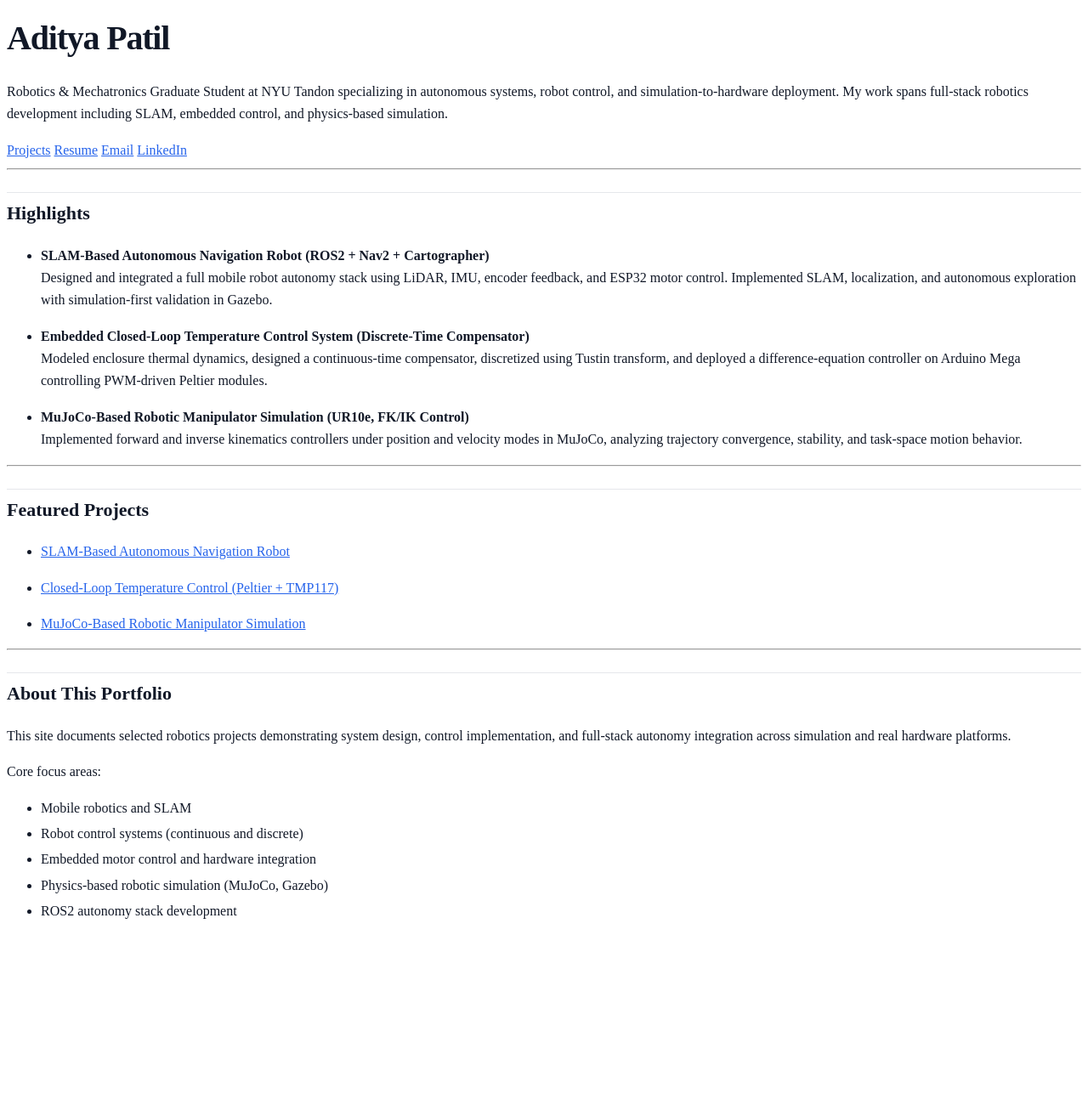
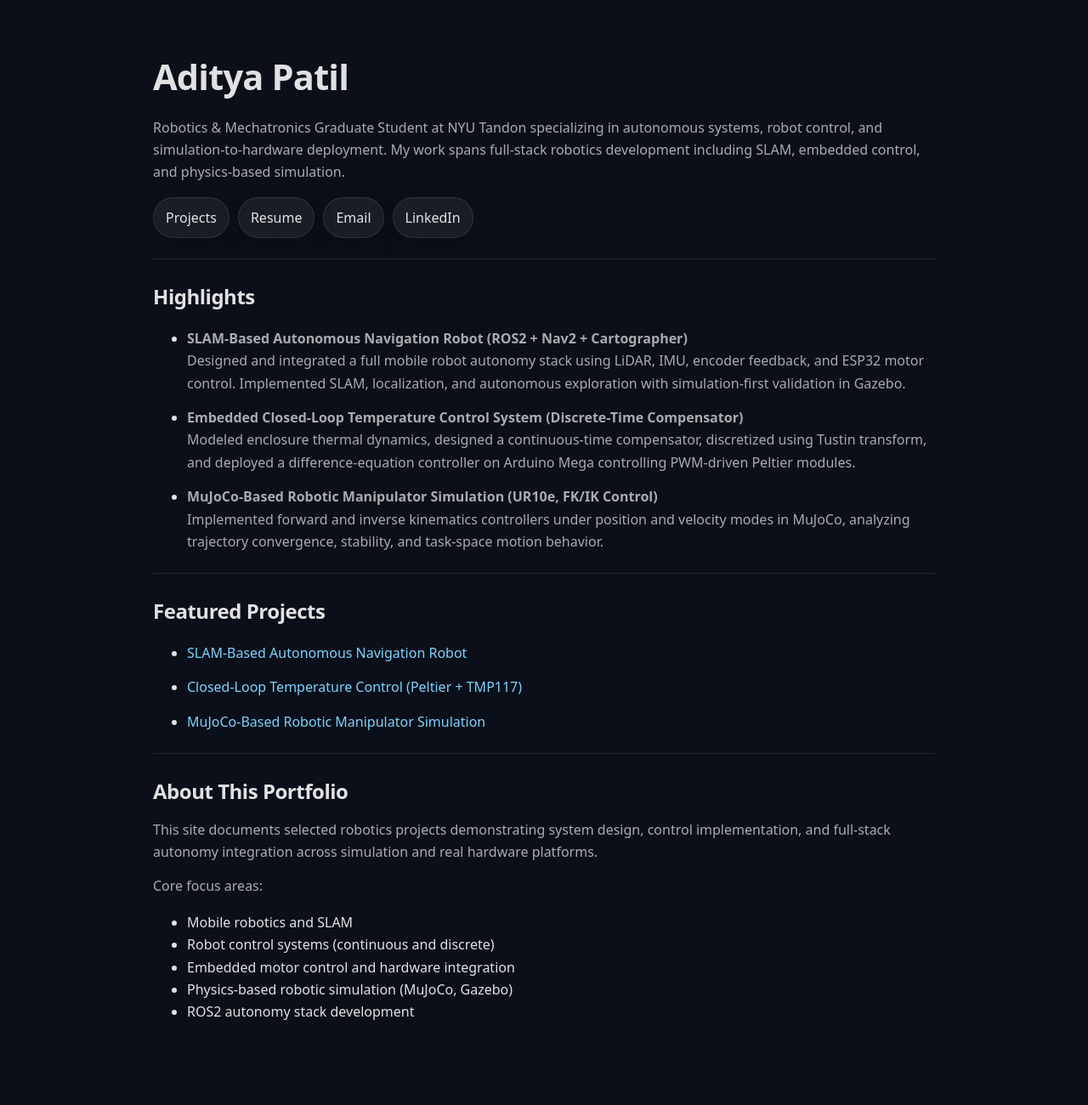
Before and after one commit to adityx23/adityapatil, a Jekyll site: the page built from index.md, in a window 1280 px wide. Shown: the whole page at 85% size. Built offline with Jekyll 4.4.1, drawn with Linux system fonts in a browser that asks for light colours; a script that is not in the unit is left out; before the commit the page ends 1102 px from its top, so only the background shows below that.

Commit message:
Update custom.css

```diff
--- a/assets/css/custom.css
+++ b/assets/css/custom.css
@@ -1,116 +1,142 @@
-/* ===== Global typography & layout ===== */
 :root{
-  --maxw: 920px;
-  --text: #111827;
-  --muted: #6b7280;
-  --border: #e5e7eb;
-  --bg: #ffffff;
-  --card: #f9fafb;
-  --link: #2563eb;
+  --bg: #0b0f19;
+  --panel: rgba(255,255,255,0.06);
+  --text: rgba(255,255,255,0.88);
+  --muted: rgba(255,255,255,0.65);
+  --border: rgba(255,255,255,0.10);
+  --link: #7dd3fc;
+  --link-hover: #38bdf8;
+  --accent: #a78bfa;
+  --shadow: 0 18px 45px rgba(0,0,0,0.35);
+  --radius: 16px;
 }
 
-html { scroll-behavior: smooth; }
-body{
-  color: var(--text);
-  background: var(--bg);
-  line-height: 1.65;
-  font-size: 16px;
+html[data-theme="light"]{
+  --bg: #f7fafc;
+  --panel: rgba(0,0,0,0.04);
+  --text: rgba(0,0,0,0.85);
+  --muted: rgba(0,0,0,0.62);
+  --border: rgba(0,0,0,0.10);
+  --link: #0ea5e9;
+  --link-hover: #0284c7;
+  --accent: #7c3aed;
+  --shadow: 0 16px 40px rgba(0,0,0,0.12);
 }
 
-/* Most GH Pages themes wrap content in .wrapper */
-.wrapper, .page-content .wrapper{
-  max-width: var(--maxw) !important;
-  padding-left: 18px !important;
-  padding-right: 18px !important;
+html, body{
+  background: var(--bg);
+  color: var(--text);
+  margin: 0;
 }
 
-/* ===== Header / Nav cleanup (works on Minima + similar themes) ===== */
-.site-header{
-  border-top: 0 !important;
-  border-bottom: 1px solid var(--border) !important;
+body{
+  font-family: ui-sans-serif, system-ui, -apple-system, Segoe UI, Roboto, Helvetica, Arial;
+  line-height: 1.65;
 }
 
-.site-title{
-  font-weight: 700 !important;
-  letter-spacing: -0.02em;
+.container{
+  max-width: 920px;
+  margin: 0 auto;
+  padding: 56px 22px 80px;
 }
 
-.site-nav{
-  margin-top: 6px;
+h1,h2,h3{
+  letter-spacing: -0.02em;
+  margin: 0 0 12px;
 }
 
-.site-nav .page-link{
-  display: inline-block;
-  padding: 6px 10px;
-  margin: 2px 4px 0 0;
-  border: 1px solid transparent;
-  border-radius: 10px;
-  text-decoration: none !important;
-  color: var(--text) !important;
-  font-size: 14px;
+h1{
+  font-size: clamp(2.0rem, 3.8vw, 2.6rem);
 }
 
-.site-nav .page-link:hover{
-  border-color: var(--border);
-  background: var(--card);
+p{
+  color: var(--muted);
+  margin: 0 0 14px;
 }
 
-/* Prevent ugly multi-line nav */
-.site-nav, .site-nav .trigger{
+a{
+  color: var(--link);
+  text-decoration: none;
+}
+a:hover{
+  color: var(--link-hover);
+}
+
+/* Button links row */
+.hero-links{
   display: flex;
   flex-wrap: wrap;
-  gap: 6px 6px;
-  align-items: center;
+  gap: 10px;
+  margin: 16px 0 22px;
 }
 
-/* ===== Headings ===== */
-h1{
-  font-size: 40px;
-  line-height: 1.15;
-  letter-spacing: -0.03em;
-  margin-top: 22px;
+.hero-links a{
+  display: inline-flex;
+  align-items: center;
+  gap: 8px;
+  padding: 10px 14px;
+  border-radius: 999px;
+  background: var(--panel);
+  border: 1px solid var(--border);
+  color: var(--text);
+  box-shadow: 0 10px 26px rgba(0,0,0,0.18);
+  transition: transform 160ms ease, background 160ms ease, border-color 160ms ease;
+}
+.hero-links a:hover{
+  transform: translateY(-1px);
+  border-color: rgba(125,211,252,0.35);
+  background: rgba(125,211,252,0.10);
 }
 
-h2{
-  font-size: 22px;
-  margin-top: 26px;
-  padding-top: 6px;
-  border-top: 1px solid var(--border);
+/* Card blocks */
+.card{
+  background: var(--panel);
+  border: 1px solid var(--border);
+  border-radius: var(--radius);
+  box-shadow: var(--shadow);
+  padding: 16px 18px;
+  margin: 16px 0;
 }
 
-h3{
-  font-size: 18px;
-  margin-top: 18px;
+hr{
+  border: none;
+  border-top: 1px solid var(--border);
+  margin: 24px 0;
 }
 
-/* ===== Links ===== */
-a{ color: var(--link); }
-a:hover{ text-decoration: underline; }
-
-/* ===== Lists: cleaner bullets ===== */
-ul{
-  margin-top: 8px;
+/* Reveal animation */
+@keyframes fadeUp {
+  from { opacity: 0; transform: translateY(10px); }
+  to   { opacity: 1; transform: translateY(0); }
 }
-li{
-  margin: 4px 0;
+.reveal{
+  animation: fadeUp 480ms ease both;
 }
 
-/* ===== Make images look intentional ===== */
-img{
-  border-radius: 12px;
+/* Floating Theme Toggle */
+.theme-toggle{
+  position: fixed;
+  right: 18px;
+  bottom: 18px;
+  z-index: 9999;
+  display: inline-flex;
+  align-items: center;
+  gap: 8px;
+  padding: 10px 12px;
+  border-radius: 999px;
   border: 1px solid var(--border);
-  box-shadow: 0 8px 18px rgba(0,0,0,0.08);
+  background: rgba(0,0,0,0.35);
+  backdrop-filter: blur(10px);
+  color: var(--text);
+  cursor: pointer;
+  box-shadow: var(--shadow);
 }
-
-/* ===== Code blocks ===== */
-pre, code{
-  font-size: 13px;
+html[data-theme="light"] .theme-toggle{
+  background: rgba(255,255,255,0.55);
 }
-pre{
-  padding: 14px;
-  border-radius: 12px;
-  border: 1px solid var(--border);
-  background: #0b1020;
-  color: #e5e7eb;
-  overflow-x: auto;
+.theme-toggle .dot{
+  width: 10px;
+  height: 10px;
+  border-radius: 999px;
+  background: var(--accent);
 }
```
